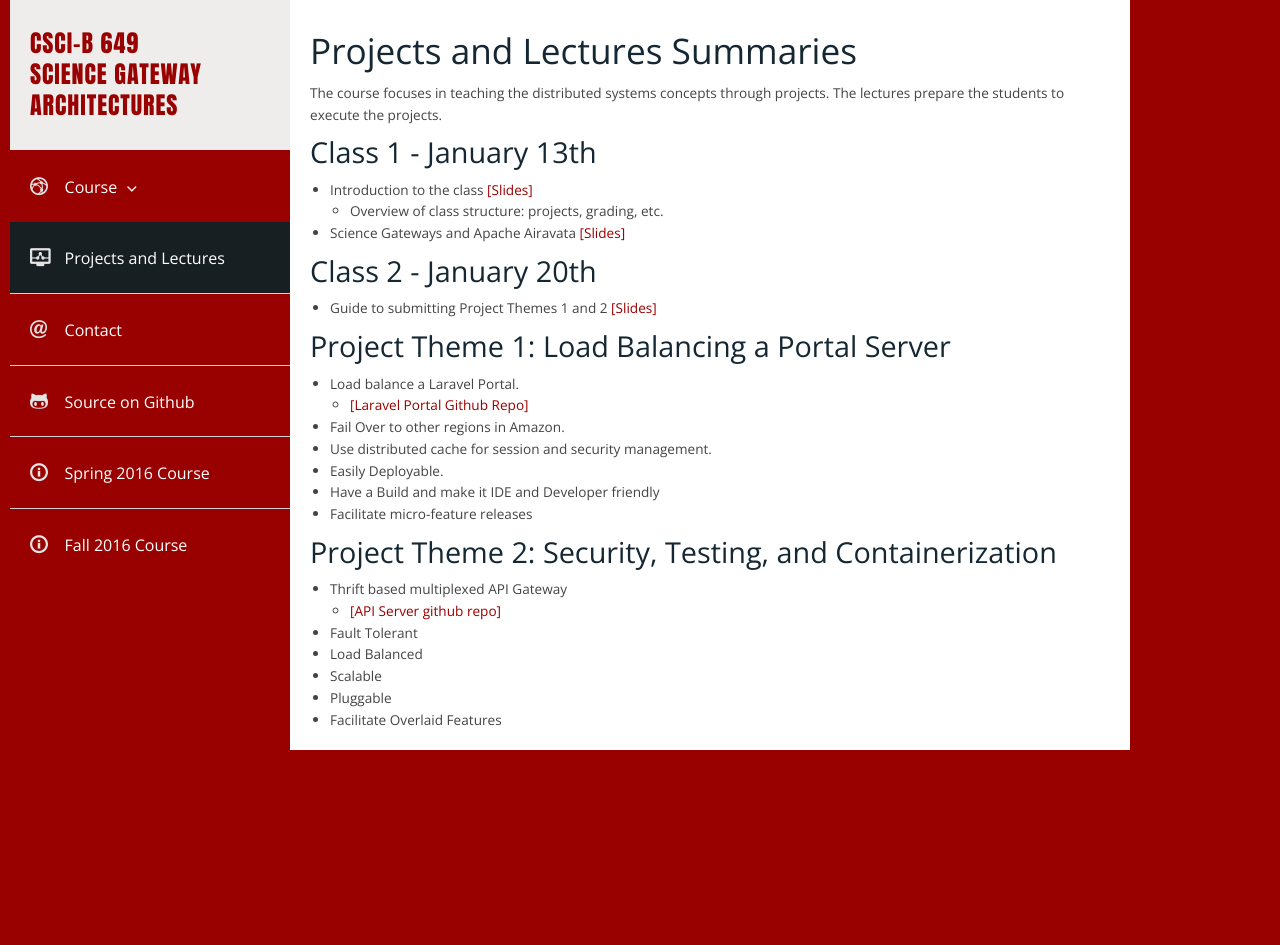
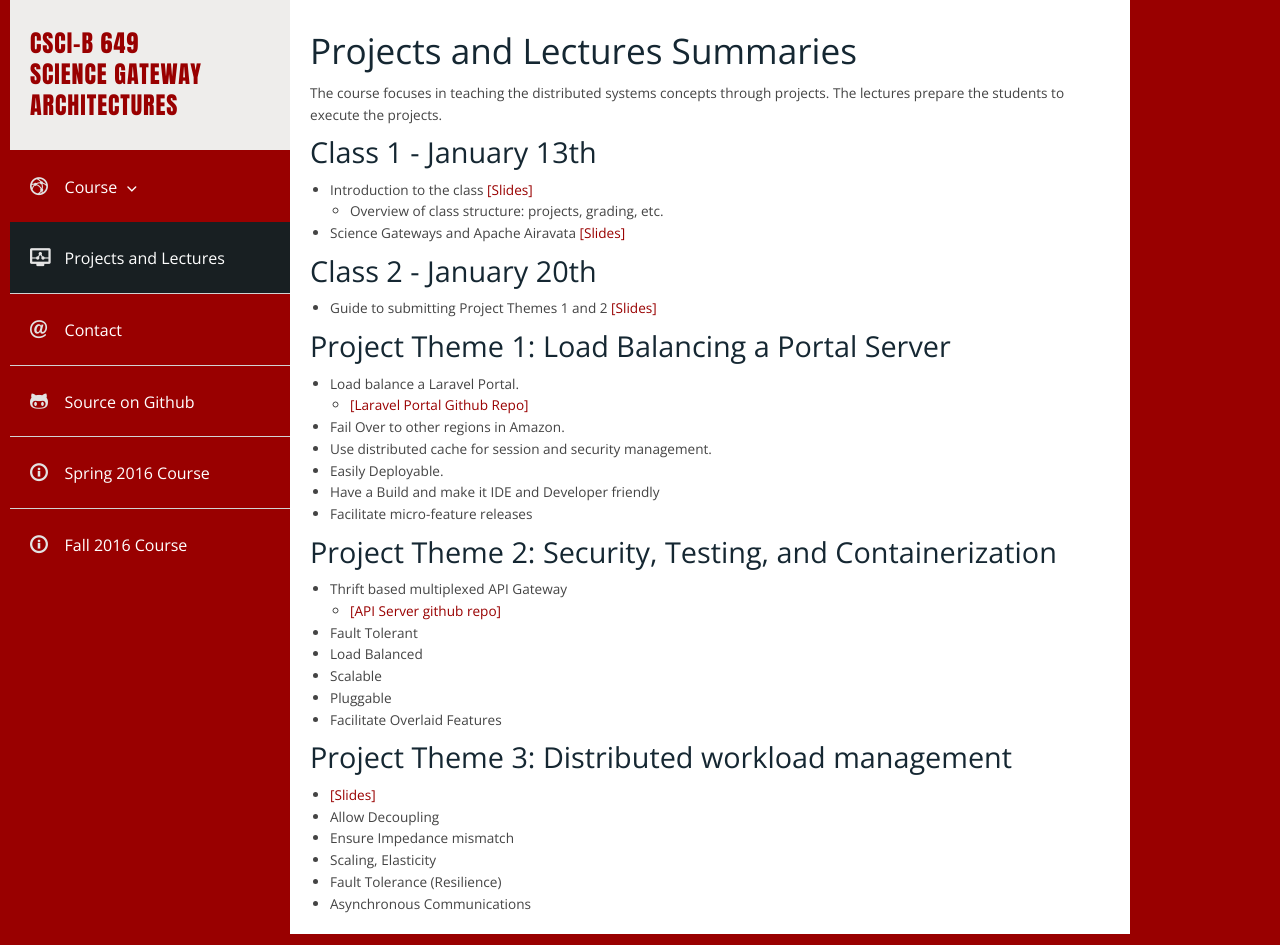
Before and after one commit to airavata-courses/airavata-courses.github.io, a Jekyll site: the page built from projects.md, in a window 1280 px wide. Built offline with Jekyll 4.4.1, drawn with Linux system fonts in a browser that asks for light colours; our own code applies the rules of GitHub Pages for plain Markdown files; before the commit the page ends 900 px from its top, so only the background shows below that.

Commit message:
week 3 slides

```diff
--- a/projects.md
+++ b/projects.md
@@ -31,3 +31,11 @@ The course focuses in teaching the distributed systems concepts through projects
 * Scalable
 * Pluggable
 * Facilitate Overlaid Features
+
+###  Project Theme 3: Distributed workload management
+* [[Slides]]({{ site.url }}slides/CS649-Spring17-Distributed-Workload.pdf)
+* Allow Decoupling
+* Ensure Impedance mismatch
+* Scaling, Elasticity
+* Fault Tolerance (Resilience)
+* Asynchronous Communications
```
Also changed, not shown: 1 other file.
